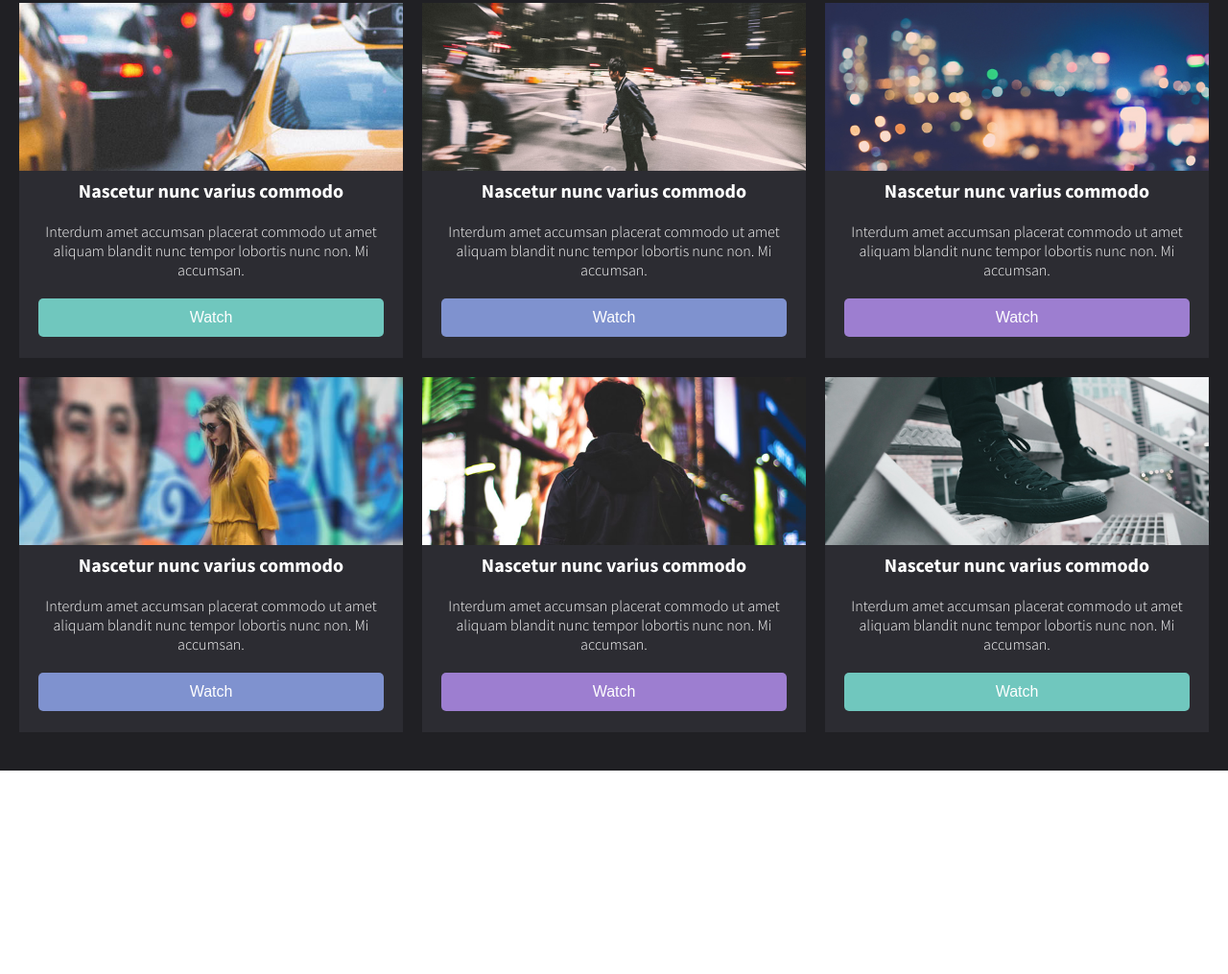
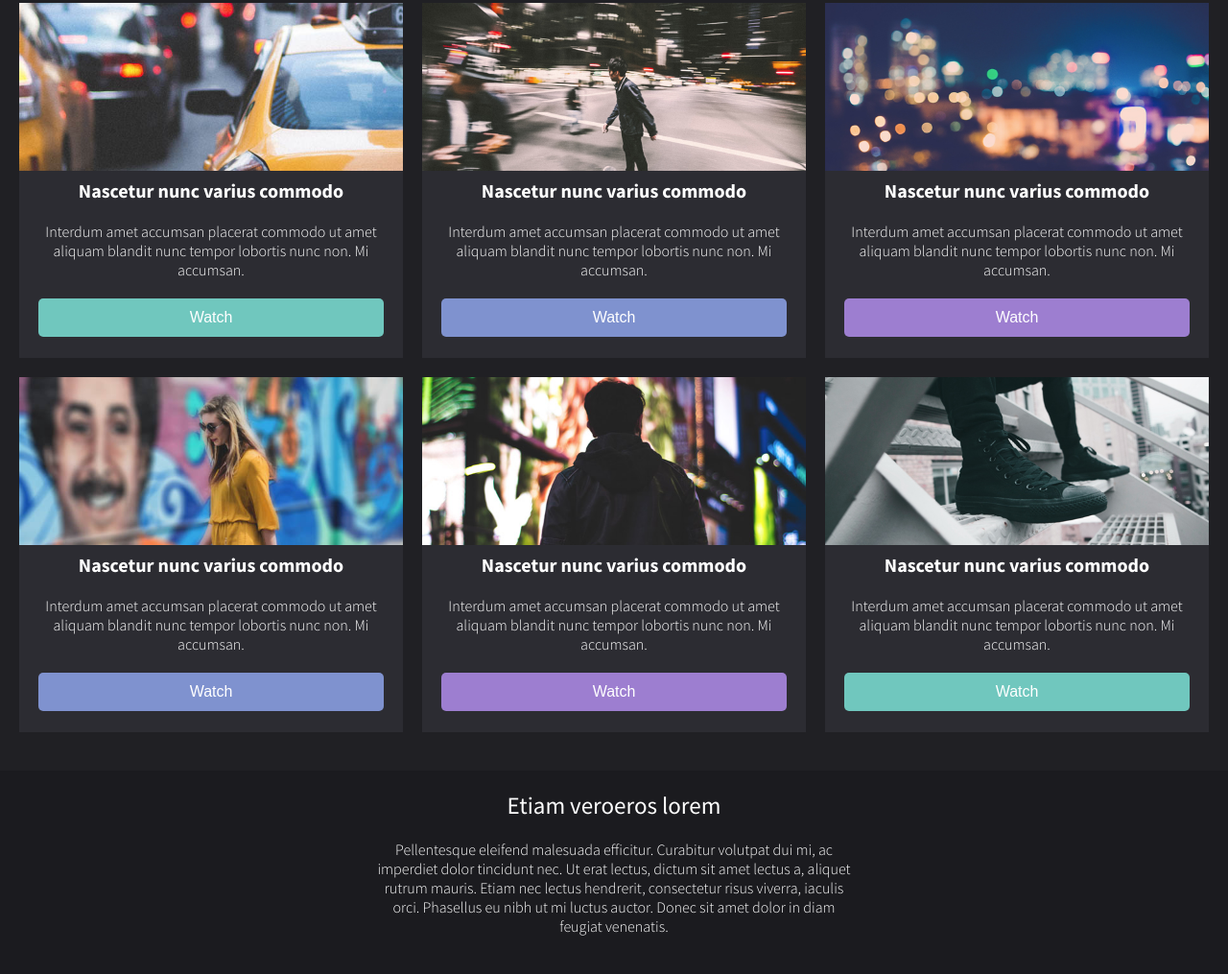
Before and after one commit to JeanLuca999/Full-Motion-Template, a plain HTML site: page index.html in a window 1280 px wide. Shown: the part 677-1692 px from the top of the page at 96% size. Before the commit the page ends 1480 px from the top, so only its background shows below. Drawn offline with Linux system fonts and the light colour scheme.

Commit message:
footer criado

```diff
--- a/css/styles.css
+++ b/css/styles.css
@@ -170,6 +170,33 @@ body {
     }
 }
 
+.footer {
+    display: flex;
+    justify-content: flex-start;
+    align-content: flex-start;
+    flex-direction: column;
+
+    max-height: 50vh;
+    background-color: rgb(27, 27, 31);
+    padding: 20px;
+}
+
+.footer__h3 {
+    font-size: 2.5rem;
+    font-weight: 500;
+    text-align: center;
+    color: white;
+}
+
+.footer__p {
+    font-size: 1.6rem;
+    font-weight: lighter;
+    text-align: center;
+    color: white;
+    max-width: 500px;
+    margin: 20px auto;
+}
+
 @media(max-width:640px) {
     .section__grid-container {
         grid-template-columns: repeat(1, auto);
--- a/index.html
+++ b/index.html
@@ -80,5 +80,12 @@
 
         </div>
     </section>
+
+    <footer class="footer">
+        <h3 class="footer__h3">Etiam veroeros lorem</h3>
+        <p class="footer__p">
+            Pellentesque eleifend malesuada efficitur. Curabitur volutpat dui mi, ac imperdiet dolor tincidunt nec. Ut erat lectus, dictum sit amet lectus a, aliquet rutrum mauris. Etiam nec lectus hendrerit, consectetur risus viverra, iaculis orci. Phasellus eu nibh ut mi luctus auctor. Donec sit amet dolor in diam feugiat venenatis.
+        </p>
+    </footer>
 </body>
 </html>
```
